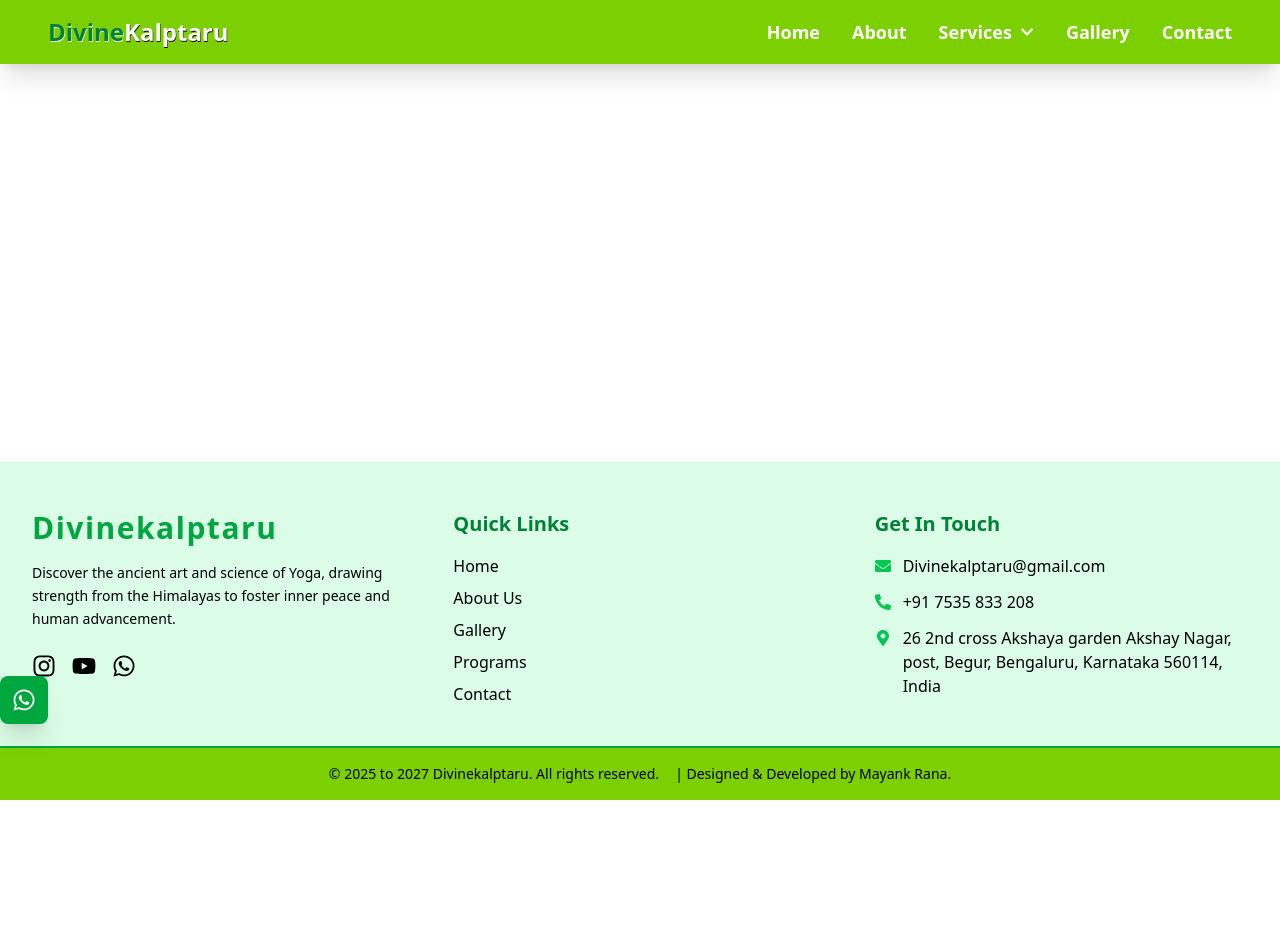
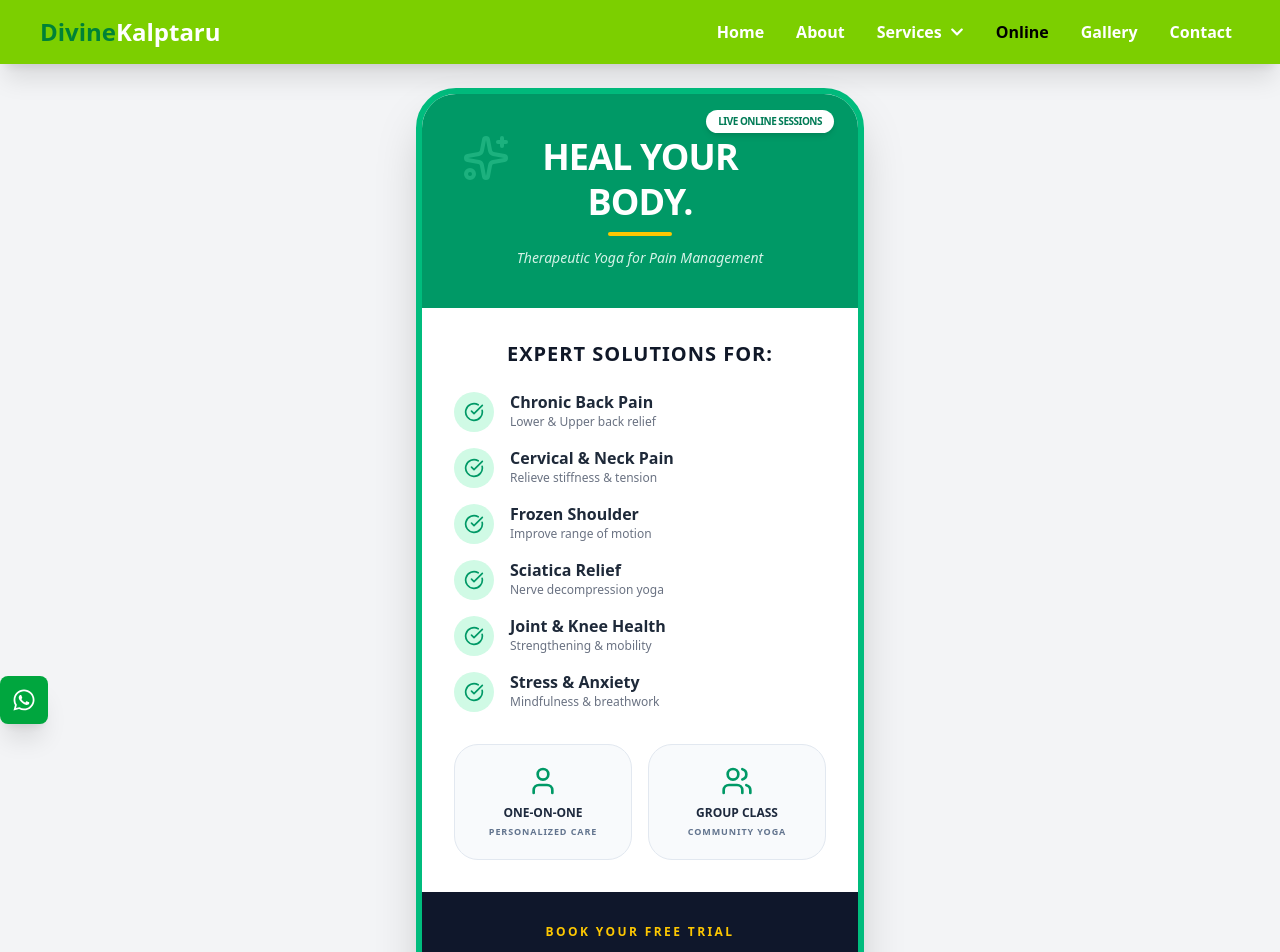
Before and after one commit to mayankRana26/Divinekalptaru, a React (Vite) app: page /online in a window 1280 px wide. Shown: the top 952 px of the page. Before the commit the page ends 800 px from the top, so only its background shows below. Built offline with nearby package versions, Linux system fonts and the light colour scheme.

Commit message:
online classes done

```diff
--- a/package.json
+++ b/package.json
@@ -13,6 +13,7 @@
     "@emailjs/browser": "^4.4.1",
     "@tailwindcss/vite": "^4.1.14",
     "framer-motion": "^12.23.22",
+    "lucide-react": "^0.562.0",
     "react": "^19.1.1",
     "react-dom": "^19.1.1",
     "react-icon": "^1.0.0",
--- a/src/App.jsx
+++ b/src/App.jsx
@@ -14,6 +14,7 @@ import ScrollToTop from './components/ScrollToTop';
 import ScrollToTopOnNavigate from './components/ScrollToTopOnNavigate';
 // import FloatingContactButtons from './components/FloatingContactButtons';
 import FixedContactBar from './components/FixedContactBar';
+import Online from './pages/online';
 
 
 
@@ -29,6 +30,7 @@ function App() {
           <Route path="/" element={<Home />} />
           <Route path="/about" element={<About />} />
           <Route path="/contact" element={<Contact />} />
+          <Route path="/online" element={<Online />} />
           <Route path="/gallery" element={<Gallery />} />
           <Route path="/services" element={<Services />} />
           <Route path="/services/:id" element={<ServiceDetail />} />
--- a/src/components/FacilitiesSection.jsx
+++ b/src/components/FacilitiesSection.jsx
@@ -1,24 +1,22 @@
 // src/components/FacilitiesSection.jsx
-import React from 'react';
-import { motion } from 'framer-motion';
-import { FaUtensils, FaLeaf, FaSpa, FaMedal } from 'react-icons/fa'; // Icons for features
+import React from "react";
+import { motion } from "framer-motion";
+import { FaUtensils, FaLeaf, FaSpa, FaMedal } from "react-icons/fa"; // Icons for features
 
 // 💡 Background Style Object for the seamless pattern (universalbg.png)
 const backgroundStyle = {
   backgroundImage: "url('/universalbg.png')",
-    backgroundRepeat: 'repeat',
-    backgroundSize: '7000px', // Adjusted size for blur effect
-    backgroundColor: '#F0FDF4', // Fallback color
-    opacity: 1
+  backgroundRepeat: "repeat",
+  backgroundSize: "7000px", // Adjusted size for blur effect
+  backgroundColor: "#F0FDF4", // Fallback color
+  opacity: 1,
 };
 
 // --- Framer Motion Variants (Unchanged) ---
 const sectionVariants = {
   hidden: { opacity: 0, y: 50 },
-visible: { opacity: 1, y: 0,
- transition: { duration: 0.8, ease: "easeOut", }
-}
-}
+  visible: { opacity: 1, y: 0, transition: { duration: 0.8, ease: "easeOut" } },
+};
 
 const imageVariants = {
   hidden: { opacity: 0, scale: 0.9 },
@@ -28,23 +26,21 @@ const imageVariants = {
     transition: {
       type: "spring",
       stiffness: 80,
- delay: 0.3
- }
- }
+      delay: 0.3,
+    },
+  },
 };
 
 function FacilitiesSection() {
   return (
     <motion.section
-      // 🟢 CHANGE 1: Applied background pattern style
       className="py-20 px-8 relative overflow-hidden"
-      style={backgroundStyle} // Applying the pattern
+      style={backgroundStyle}
       initial="hidden"
       whileInView="visible"
       viewport={{ once: true, amount: 0.1 }}
       variants={sectionVariants}
     >
-      {/* 🟢 CHANGE 2: Optional Overlay to control pattern visibility */}
       <div className="absolute inset-0 opacity-90 z-0"></div>
 
       <div className="container mx-auto max-w-7xl relative z-10">
@@ -56,7 +52,6 @@ function FacilitiesSection() {
         </motion.h2>
 
         <div className="flex flex-col gap-12 md:flex-row items-start md:space-x-12">
-
           {/* LEFT COLUMN: Image */}
           <motion.div
             className="md:w-1/2 mb-10 md:mb-0 md:order-first"
@@ -65,28 +60,33 @@ function FacilitiesSection() {
             <img
               src="/11.jpg"
               alt="Serene yoga center facilities in Bengaluru"
-              className='w-full object-cover rounded-xl shadow-2xl border-4 border-green-500'
+              className="w-full object-cover rounded-xl shadow-2xl border-4 border-green-500"
             />
           </motion.div>
 
-          {/* RIGHT COLUMN: Content (Cleaned) */}
           <motion.div className="md:w-1/2 space-y-6" variants={sectionVariants}>
-
-            {/* Paragraph 1: Introduction and Ambience */}
             <p className="text-lg leading-relaxed text-gray-700">
-              🕉️ Welcome to Your Sanctuary of Inner Harmony. You will have access to all the facilities you could possibly need in our peaceful campus in Bengaluru. The ambiance is meticulously designed for immersive practice, making it a genuinely inspiring place that fosters deep spiritual well-being. 🌿
+              🕉️ Welcome to Your Sanctuary of Inner Harmony. You will have
+              access to all the facilities you could possibly need in our
+              peaceful campus in Bengaluru. The ambiance is meticulously
+              designed for immersive practice, making it a genuinely inspiring
+              place that fosters deep spiritual well-being. 🌿
             </p>
 
-            {/* Paragraph 2: Core Essence and Guidance */}
             <p className="text-lg leading-relaxed text-gray-700">
-              Under the gentle guidance of our experienced yoga masters, you’ll explore the true essence of yoga — blending ancient traditions with modern insights. Every session is designed to elevate your awareness and bring lasting inner peace.
+              Under the gentle guidance of our experienced yoga masters, you’ll
+              explore the true essence of yoga — blending ancient traditions
+              with modern insights. Every session is designed to elevate your
+              awareness and bring lasting inner peace.
             </p>
 
-            {/* Paragraph 3: Beginner to Advanced Focus */}
             <p className="text-lg leading-relaxed text-gray-700">
-              Whether you are a beginner discovering the beauty of yoga or an advanced practitioner refining your mastery, oupersonalized approa nurtures growth at every step. The serene surroundings and holistic routines cultivate an environment of complete rejuvenation—mind, body, and soul.
-
-            🧘‍♀️💫</p>
+              Whether you are a beginner discovering the beauty of yoga or an
+              advanced practitioner refining your mastery, oupersonalized approa
+              nurtures growth at every step. The serene surroundings and
+              holistic routines cultivate an environment of complete
+              rejuvenation—mind, body, and soul. 🧘‍♀️💫
+            </p>
           </motion.div>
         </div>
       </div>
--- a/src/components/Header.jsx
+++ b/src/components/Header.jsx
@@ -1,13 +1,13 @@
 import { useState } from "react";
-import { Link, useLocation } from 'react-router-dom';
-import { FaChevronDown, FaBars, FaTimes } from 'react-icons/fa';
-import { motion } from 'framer-motion';
+import { Link, useLocation } from "react-router-dom";
+import { FaChevronDown, FaBars, FaTimes } from "react-icons/fa";
+import { motion } from "framer-motion";
 
 const services = [
-  { id: '1-month-program', title: '1 Month Yoga Training' },
-  { id: '3-month-program', title: '3 Month Yoga Training' },
-  { id: '6-month-program', title: '6 Month Yoga Training' },
-  { id: '12-month-program', title: '12 Month Yoga Training' },
+  { id: "1-month-program", title: "1 Month Yoga Training" },
+  { id: "3-month-program", title: "3 Month Yoga Training" },
+  { id: "6-month-program", title: "6 Month Yoga Training" },
+  { id: "12-month-program", title: "12 Month Yoga Training" },
 ];
 
 function Header() {
@@ -31,50 +31,42 @@ function Header() {
     clearTimeout(timeoutId);
   };
 
-  const getLinkClass = (path) => {
-    return location.pathname === path
-      ? 'text-black font-bold'
-      : 'text-white hover:text-black transition-colors';
-  };
+  const getLinkClass = (path) =>
+    location.pathname === path
+      ? "text-black font-bold"
+      : "text-white hover:text-black transition-colors";
 
-  const isServicesActive = location.pathname.startsWith('/services');
-
-  const navbarVariants = {
-    hidden: { y: -100, opacity: 0 },
-    visible: { y: 0, opacity: 1, transition: { type: "spring", stiffness: 70, duration: 0.8 } },
-  };
+  const isServicesActive = location.pathname.startsWith("/services");
 
   return (
     <motion.header
-      className="bg-lime-500 text-white py-2 px-4 flex justify-between items-center  fixed top-0 left-0 w-full z-50 pt-4 pb-4 shadow-xl"
-
-      variants={navbarVariants}
-      initial="hidden"
-      animate="visible"
+      className="bg-lime-500 text-white fixed top-0 left-0 w-full z-50 shadow-xl py-4 px-4 flex justify-between items-center"
+      initial={{ y: -100, opacity: 0 }}
+      animate={{ y: 0, opacity: 1 }}
+      transition={{ type: "spring", stiffness: 70 }}
     >
-      {/* Logo */}
-      <Link to="/" onClick={() => setIsMobileMenuOpen(false)}>
-      <h1 className="text-2xl font-semibold ml-8 ">
-  <span className="font-black text-green-700 [text-shadow:0.5px_0.5px_0px_#ffffff]">Divine</span>
-  <span className="text-white [text-shadow:0.5px_0.9px_0px_#111111]">Kalptaru</span>
-</h1>
-
+      {/* LOGO */}
+      <Link to="/" onClick={handleLinkClick}>
+        <h1 className="text-2xl font-semibold ml-6">
+          <span className="font-black text-green-700">Divine</span>
+          <span className="text-white">Kalptaru</span>
+        </h1>
       </Link>
 
-      {/* Mobile Toggle Button */}
+      {/* MOBILE TOGGLE */}
       <button
-        className="md:hidden text-2xl text-white"
+        className="md:hidden text-2xl"
         onClick={() => setIsMobileMenuOpen(!isMobileMenuOpen)}
       >
         {isMobileMenuOpen ? <FaTimes /> : <FaBars />}
       </button>
 
-      {/* Desktop Nav */}
-      <nav className="hidden md:flex text-lg font-semibold gap-8 mr-8 items-center">
-        <Link to="/" className={getLinkClass('/')}>Home</Link>
-        <Link to="/about" className={getLinkClass('/about')}>About</Link>
+      {/* DESKTOP NAV */}
+      <nav className="hidden md:flex gap-8 mr-8 font-semibold items-center">
+        <Link to="/" className={getLinkClass("/")}>Home</Link>
+        <Link to="/about" className={getLinkClass("/about")}>About</Link>
 
-        {/* Desktop Services Dropdown */}
+        {/* SERVICES */}
         <div
           className="relative"
           onMouseEnter={handleMouseEnter}
@@ -82,118 +74,51 @@ function Header() {
         >
           <Link
             to="/services"
-            className={`flex items-center transition-colors ${isServicesActive ? 'text-black font-bold' : 'text-white hover:text-black'}`}
-            onClick={handleLinkClick}
+            className={`flex items-center ${
+              isServicesActive ? "text-black font-bold" : "text-white"
+            }`}
           >
             Services
-            <FaChevronDown className={`ml-2 text-sm transition-transform duration-300 ${isDropdownOpen ? 'rotate-180' : ''}`} />
+            <FaChevronDown className="ml-2 text-sm" />
           </Link>
 
           {isDropdownOpen && (
-            <motion.div
-              className="absolute left-0 mt-3 w-60 bg-white rounded-lg shadow-2xl py-2 z-20 border-2 border-green-500"
-              initial={{ opacity: 0, y: -10 }}
-              animate={{ opacity: 1, y: 0 }}
-              transition={{ duration: 0.2 }}
-            >
-              {services.map((service) => (
+            <div className="absolute mt-3 w-60 bg-white rounded-lg shadow-xl py-2">
+              {services.map((s) => (
                 <Link
-                  key={service.id}
-                  to={`/services/${service.id}`}
-                  className={`block px-4 py-2 text-sm text-gray-800 hover:bg-green-500 hover:text-white transition-colors
-                    ${location.pathname === `/services/${service.id}` ? 'bg-green-700 text-white font-semibold' : ''}`}
+                  key={s.id}
+                  to={`/services/${s.id}`}
+                  className="block px-4 py-2 text-sm text-gray-700 hover:bg-green-500 hover:text-white"
                   onClick={handleLinkClick}
                 >
-                  {service.title}
+                  {s.title}
                 </Link>
               ))}
-            </motion.div>
+            </div>
           )}
         </div>
 
-        <Link to="/gallery" className={getLinkClass('/gallery')}>Gallery</Link>
-        <Link to="/contact" className={getLinkClass('/contact')}>Contact</Link>
+        {/* ONLINE FIXED */}
+        <Link to="/online" className={getLinkClass("/online")}>
+          Online
+        </Link>
+
+        <Link to="/gallery" className={getLinkClass("/gallery")}>Gallery</Link>
+        <Link to="/contact" className={getLinkClass("/contact")}>Contact</Link>
       </nav>
 
-      {/* 🌿 MOBILE MENU - white bg + black text + green active */}
-      <motion.nav
-        className="md:hidden absolute top-full left-0 w-full bg-white py-4 shadow-2xl overflow-hidden border-t border-green-400"
-        initial={false}
-        animate={isMobileMenuOpen ? "open" : "closed"}
-        variants={{
-          open: { opacity: 1, height: "auto" },
-          closed: { opacity: 0, height: 0, transition: { duration: 0.3 } },
-        }}
-      >
-        <div className="flex flex-col items-center text-lg gap-4">
-          <Link
-            to="/"
-            className={`transition-colors ${location.pathname === '/' ? 'text-green-500 font-bold' : 'text-black hover:text-green-500'}`}
-            onClick={handleLinkClick}
-          >
-            Home
-          </Link>
-
-          <Link
-            to="/about"
-            className={`transition-colors ${location.pathname === '/about' ? 'text-green-500 font-bold' : 'text-black hover:text-green-500'}`}
-            onClick={handleLinkClick}
-          >
-            About
-          </Link>
-
-          {/* Mobile Services Dropdown */}
-          <div className="relative w-full flex flex-col items-center">
-            <button
-              className="flex items-center justify-center text-black hover:text-green-500 transition-colors"
-              onClick={() => setIsDropdownOpen(!isDropdownOpen)}
-            >
-              Services
-              <FaChevronDown className={`ml-2 text-sm transition-transform duration-300 ${isDropdownOpen ? 'rotate-180' : ''}`} />
-            </button>
-
-            {isDropdownOpen && (
-              <motion.div
-                initial={{ opacity: 0, y: -10 }}
-                animate={{ opacity: 1, y: 0 }}
-                transition={{ duration: 0.2 }}
-                className="mt-3 flex flex-col items-center bg-white rounded-lg shadow-lg py-2 w-full"
-              >
-                {services.map((service) => (
-                  <Link
-                    key={service.id}
-                    to={`/services/${service.id}`}
-                    className={`block w-4/5 text-center px-4 py-2 text-sm transition-colors ${
-                      location.pathname === `/services/${service.id}`
-                        ? 'text-green-500 font-bold'
-                        : 'text-black hover:text-green-500'
-                    }`}
-                    onClick={handleLinkClick}
-                  >
-                    {service.title}
-                  </Link>
-                ))}
-              </motion.div>
-            )}
+      {/* MOBILE MENU */}
+      {isMobileMenuOpen && (
+        <div className="absolute top-full left-0 w-full bg-white py-6 shadow-xl md:hidden">
+          <div className="flex flex-col items-center gap-4 text-lg">
+            <Link to="/" onClick={handleLinkClick}>Home</Link>
+            <Link to="/about" onClick={handleLinkClick}>About</Link>
+            <Link to="/online" onClick={handleLinkClick}>Online</Link>
+            <Link to="/gallery" onClick={handleLinkClick}>Gallery</Link>
+            <Link to="/contact" onClick={handleLinkClick}>Contact</Link>
           </div>
-
-          <Link
-            to="/gallery"
-            className={`transition-colors ${location.pathname === '/gallery' ? 'text-green-500 font-bold' : 'text-black hover:text-green-500'}`}
-            onClick={handleLinkClick}
-          >
-            Gallery
-          </Link>
-
-          <Link
-            to="/contact"
-            className={`transition-colors ${location.pathname === '/contact' ? 'text-green-500 font-bold' : 'text-black hover:text-green-500'}`}
-            onClick={handleLinkClick}
-          >
-            Contact
-          </Link>
         </div>
-      </motion.nav>
+      )}
     </motion.header>
   );
 }
--- /dev/null
+++ b/src/pages/Online.jsx
@@ -0,0 +1,91 @@
+import { Phone, CheckCircle, Users, User, Activity, Heart, Shield, Sparkles } from 'lucide-react';
+
+const Online = () => {
+  const specializedAreas = [
+    { name: "Chronic Back Pain", sub: "Lower & Upper back relief" },
+    { name: "Cervical & Neck Pain", sub: "Relieve stiffness & tension" },
+    { name: "Frozen Shoulder", sub: "Improve range of motion" },
+    { name: "Sciatica Relief", sub: "Nerve decompression yoga" },
+    { name: "Joint & Knee Health", sub: "Strengthening & mobility" },
+    { name: "Stress & Anxiety", sub: "Mindfulness & breathwork" },
+  ];
+
+  return (
+    <div className="min-h-screen bg-gray-100 flex items-center justify-center p-6 font-sans">
+      <div className="max-w-md w-full bg-white rounded-[2.5rem] shadow-2xl overflow-hidden border-[6px] border-emerald-500">
+
+        {/* Hero Section */}
+        <div className="bg-emerald-600 p-10 text-center text-white relative">
+          <div className="absolute top-4 right-6 bg-white text-emerald-700 text-[10px] font-black px-3 py-1 rounded-full uppercase tracking-tighter shadow-md">
+            Live Online Sessions
+          </div>
+          <Sparkles className="absolute top-10 left-10 text-emerald-300 opacity-30 w-12 h-12" />
+
+          <h1 className="text-4xl font-black mb-2 leading-tight uppercase tracking-tight">
+            Heal Your <br/>Body.
+          </h1>
+          <div className="h-1 w-16 bg-yellow-400 mx-auto mb-3 rounded-full"></div>
+          <p className="text-emerald-50 text-sm font-medium opacity-90 italic">
+            Therapeutic Yoga for Pain Management
+          </p>
+        </div>
+
+        {/* Specialized Areas */}
+        <div className="p-8 bg-white">
+          <h2 className="text-center font-black text-gray-900 mb-6 text-xl uppercase tracking-wider">
+            Expert Solutions For:
+          </h2>
+
+          <div className="grid grid-cols-1 gap-4">
+            {specializedAreas.map((area, idx) => (
+              <div key={idx} className="flex items-center space-x-4 group">
+                <div className="flex-shrink-0 w-10 h-10 bg-emerald-100 rounded-full flex items-center justify-center">
+                  <CheckCircle className="text-emerald-600 w-5 h-5" />
+                </div>
+                <div>
+                  <h3 className="font-bold text-gray-800 leading-none">{area.name}</h3>
+                  <p className="text-xs text-gray-500 mt-1">{area.sub}</p>
+                </div>
+              </div>
+            ))}
+          </div>
+        </div>
+
+        {/* Sessions Section */}
+        <div className="px-8 flex gap-4 mb-8">
+          <div className="flex-1 bg-slate-50 p-5 rounded-3xl border border-slate-200 text-center hover:bg-emerald-50 transition-colors">
+            <User className="mx-auto text-emerald-600 mb-2 w-8 h-8" />
+            <h3 className="font-black text-slate-800 text-xs uppercase">One-on-One</h3>
+            <p className="text-[9px] text-slate-500 font-bold uppercase mt-1 tracking-widest">Personalized Care</p>
+          </div>
+          <div className="flex-1 bg-slate-50 p-5 rounded-3xl border border-slate-200 text-center hover:bg-emerald-50 transition-colors">
+            <Users className="mx-auto text-emerald-600 mb-2 w-8 h-8" />
+            <h3 className="font-black text-slate-800 text-xs uppercase">Group Class</h3>
+            <p className="text-[9px] text-slate-500 font-bold uppercase mt-1 tracking-widest">Community Yoga</p>
+          </div>
+        </div>
+
+        {/* Contact Footer */}
+        <div className="bg-slate-900 p-8 text-center">
+          <p className="text-yellow-400 font-black mb-4 uppercase tracking-[0.2em] text-xs">Book Your Free Trial</p>
+
+          <div className="flex flex-col items-center">
+            <a
+              href="tel:7535833208"
+              className="flex items-center justify-center bg-emerald-500 text-white w-full py-4 rounded-2xl text-2xl font-black shadow-[0_8px_0_rgb(5,150,105)] active:shadow-none active:translate-y-[4px] transition-all"
+            >
+              <Phone className="mr-3 fill-current w-6 h-6" />
+              7535833208
+            </a>
+            <p className="text-slate-500 text-[10px] mt-8 font-bold uppercase tracking-widest leading-loose">
+              Start Your Pain-Free Journey Today <br/>
+              Expert Guidance • From Your Home
+            </p>
+          </div>
+        </div>
+      </div>
+    </div>
+  );
+};
+
+export default Online;
```
Also changed, not shown: 1 other file (tests, documents, lock files or other folders). Lines whose indentation alone changed are shown as unchanged.
